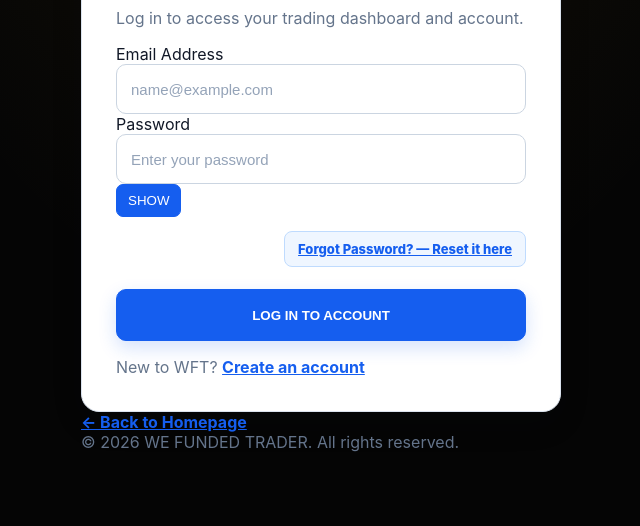
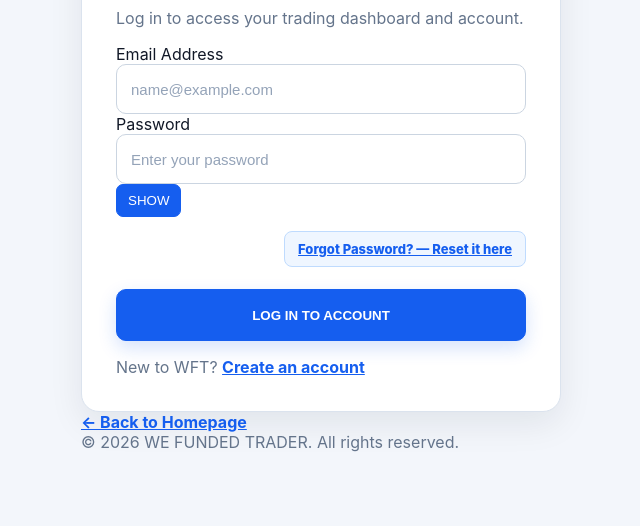
Before and after one commit to henokfx251/We_Funded_Trader, a plain HTML site: page Login.html in a window 1280 px wide. Shown: the part 274-800 px from the top of the page, without its empty margins (319-959 px from the left). Drawn offline with Linux system fonts and the light colour scheme; a script that the page names is missing.

Commit message:
Revert WFT theme experiment on Login.html

```diff
--- a/Login.html
+++ b/Login.html
@@ -48,8 +48,6 @@ body{min-height:100svh;display:grid;place-items:center;padding:24px 16px!importa
  .auth-shell .field{margin-top:15px!important}
 }
 </style>
-
-<link rel="stylesheet" href="wft-theme.css?v=1">
 </head>
 <body>
   <main class="auth-shell">
```
